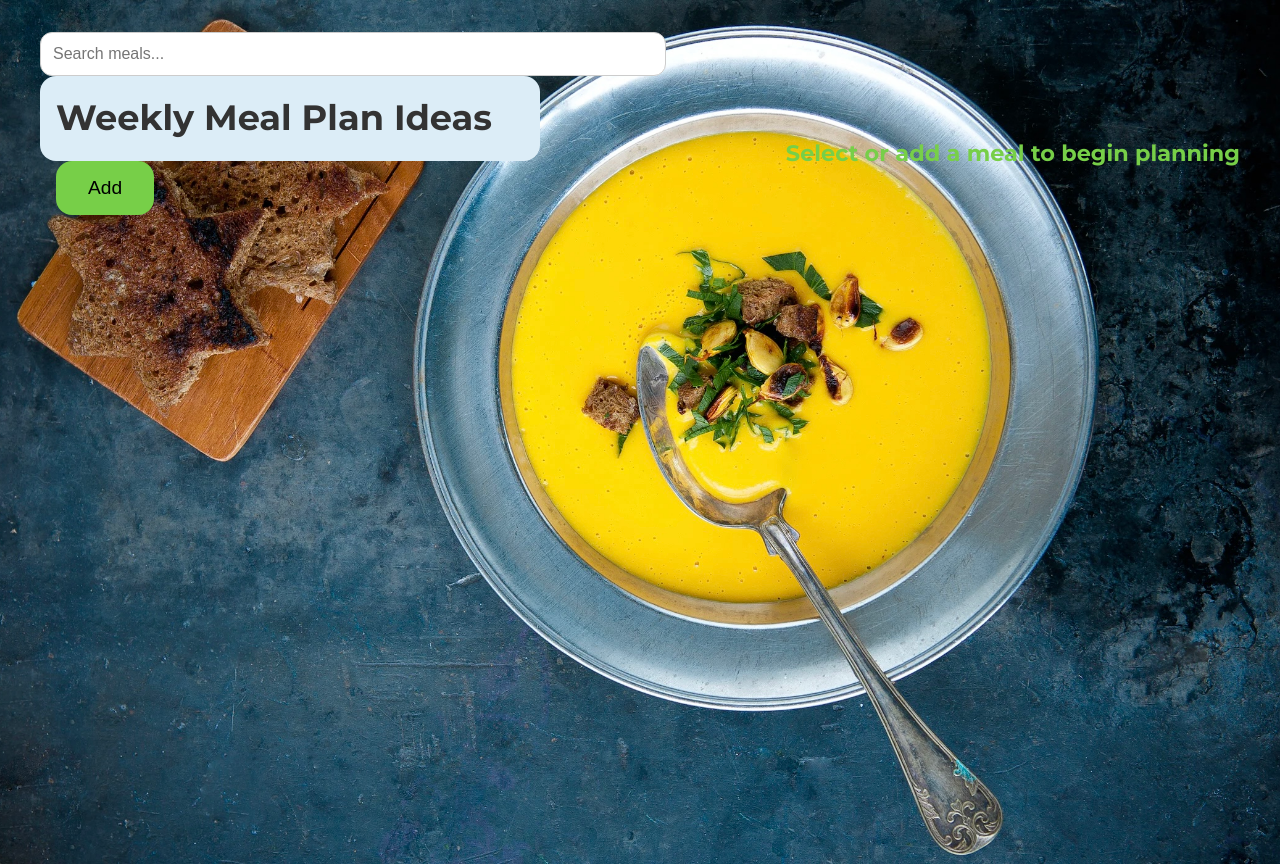
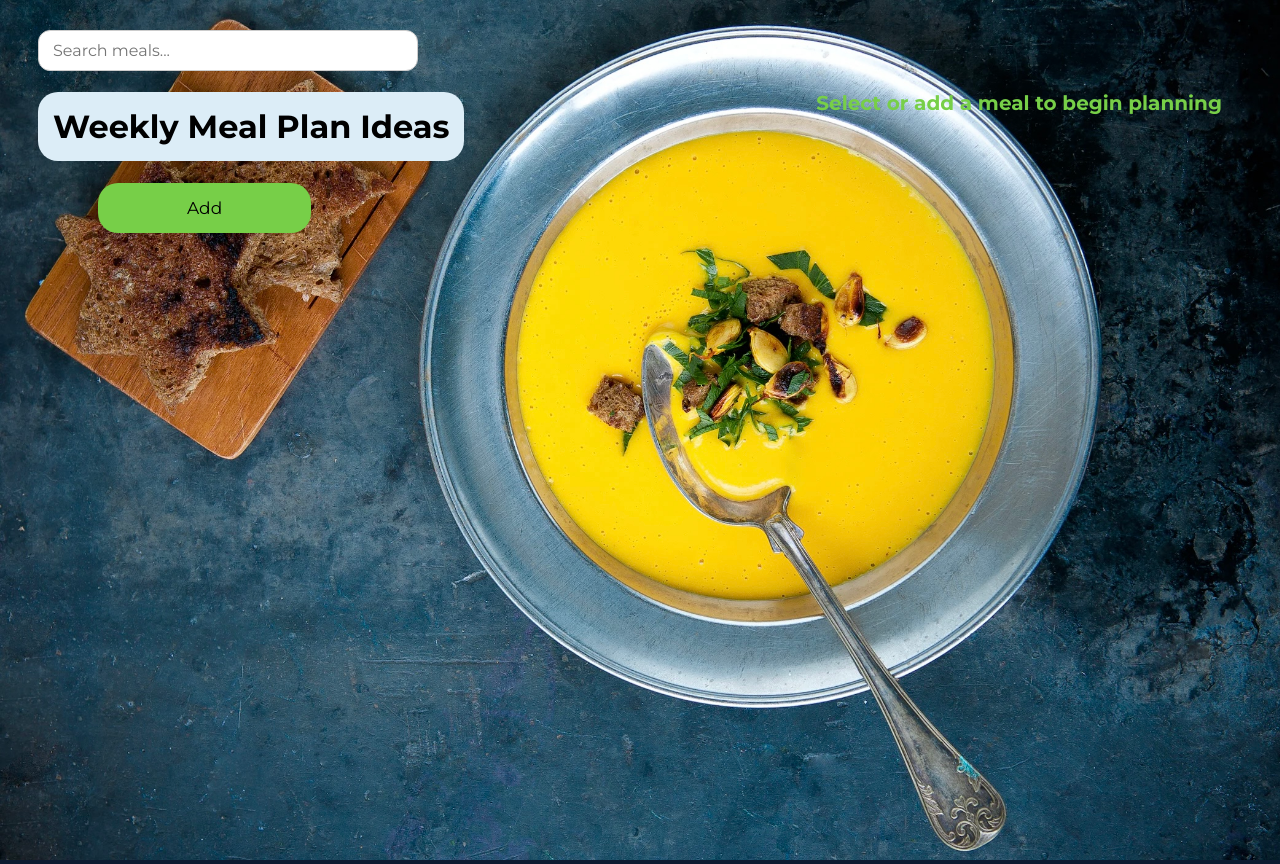
Before and after one commit to elenabztw/week-meal-plan-ideas, a React (Vite) app: page / in a window 1280 px wide. Built offline with nearby package versions, Linux system fonts and the light colour scheme.

Commit message:
Update App.css

```diff
--- a/src/App.css
+++ b/src/App.css
@@ -1,175 +1,164 @@
-/* Base styles: Mobile-first (phones) */
 body {
-  background: url(assets/food.jpg) no-repeat center/cover;
+  background: url(assets/food.jpg);
+  background-size: cover;
+  background-repeat: no-repeat;
   background-color: rgb(13, 26, 49);
-  margin: 0;
-  font-family: "Montserrat", sans-serif;
-  color: #333;
-  line-height: 1.5;
 }
 
 .App {
   display: flex;
   flex-direction: column;
   min-height: 100vh;
-  padding: 1rem;
+  margin: 30px;
 }
 
-/* Containers stack vertically on mobile */
 .container {
   display: flex;
-  flex-direction: column;
-  align-items: center;
-  text-align: center;
-  gap: 1rem;
-  width: 100%;
+  justify-content: space-between;
 }
 
-/* Headings */
 h1 {
+  font-family: "Montserrat", sans-serif;
   background-color: #dcedf7;
-  border-radius: 1rem;
-  padding: 1rem;
-  font-size: 1.5rem;
-  width: 100%;
-  max-width: 600px;
-  margin: 0 auto;
+  border-radius: 20px;
+  padding: 15px;
 }
 
-/* Buttons */
 .btn-add {
+  font-family: "Montserrat", sans-serif;
   background-color: #77cf48;
-  width: 100%;
-  border-radius: 1rem;
+  width: 50%;
+  margin-left: 60px;
+  margin-bottom: 15px;
+  border-radius: 20px;
   border: none;
-  font-size: 1rem;
-  padding: 0.9rem;
-  margin-bottom: 1rem;
-  cursor: pointer;
-  transition: background-color 0.3s ease;
-}
-
-.btn-add:hover {
-  background-color: #6aba40;
+  font-size: 17px;
+  padding: 15px;
 }
 
 .btn-delete {
+  font-family: "Montserrat", sans-serif;
   background: rgb(13, 26, 49);
-  border-radius: 1rem;
+  border-radius: 20px;
   border: 0;
-  font-size: 0.9rem;
-  font-weight: bold;
+  font-size: 10px;
+  font-weight: bolder;
   color: #fff;
-  padding: 0.6rem 1rem;
-  cursor: pointer;
-  transition: background-color 0.3s ease;
+  padding: 10px;
 }
 
-.btn-delete:hover {
-  background: #111b34;
+.search-bar {
+  border-radius: 12px;
+  border: 1px solid #ccc;
+  padding: 10px 14px;
+  font-size: 1rem;
+  font-family: "Montserrat", sans-serif;
+  outline: none;
+  transition: border-color 0.2s;
+  width: 350px;
 }
 
-/* Inputs */
-.search-bar,
-.myInput,
-textarea {
-  width: 100%;
-  max-width: 600px;
-  border-radius: 0.75rem;
-  border: 1px solid #ccc;
-  padding: 0.75rem;
-  font-size: 1rem;
-  outline: none;
-  transition: border-color 0.2s;
+.whole-plan {
+  width: 60%;
+  margin: 20px;
+  margin-top: 220px;
+}
+
+.myInput {
+  width: 80%;
+  height: 20px;
+  padding: 10px;
+  border-radius: 20px;
+  font-family: "Montserrat", sans-serif;
 }
 
 textarea {
+  display: block;
+  border: 1px solid #ddd;
+  margin-top: 30px;
+  width: 80%;
   height: 150px;
-  resize: vertical;
-}
-
-.whole-plan {
-  width: 100%;
-  max-width: 700px;
-  margin: 2rem auto;
-}
-
-/* Tags */
-.selected,
-.default {
-  padding: 0.3rem 0.8rem;
-  margin: 0.3rem;
-  display: inline-block;
-  border-radius: 0.5rem;
-  font-size: 0.9rem;
+  border-radius: 20px;
+  font-family: "Montserrat", sans-serif;
+  padding: 10px;
 }
 
 .selected {
   background-color: #fad106;
+  padding: 2px 10px;
+  margin: 5px;
+  font-family: "Montserrat", sans-serif;
 }
 
 .default {
   background-color: #dcedf7;
+  padding: 2px 10px;
+  margin: 5px;
+  font-family: "Montserrat", sans-serif;
 }
 
-/* Text */
 .text {
   color: #77cf48;
-  font-size: 1.2rem;
-  margin: 1rem 0;
-  font-weight: bold;
+  font-size: 20px;
+  margin: 20px;
+  font-weight: bolder;
+  font-family: "Montserrat", sans-serif;
 }
 
 .field {
-  font-size: 0.8rem;
+  font-size: 13px;
 }
 
-/* ---------- Tablet Styles (≥768px) ---------- */
-@media (min-width: 768px) {
+/* ---------- Mobile Responsive Styles ---------- */
+@media (max-width: 768px) {
   .App {
-    padding: 2rem;
+    margin: 15px;
   }
 
   .container {
-    flex-direction: row;
-    justify-content: space-between;
-    text-align: left;
-  }
-
-  h1 {
-    font-size: 2rem;
-  }
-
-  .btn-add {
-    width: auto;
-    padding: 1rem 2rem;
-    font-size: 1.1rem;
-    margin-left: 1rem;
+    flex-direction: column;
+    align-items: center;
+    text-align: center;
   }
 
   .search-bar,
   .myInput,
   textarea {
-    font-size: 1rem;
+    width: 95%;
+  }
+
+  .btn-add {
+    width: 80%;
+    margin-left: 0;
+    font-size: 15px;
+  }
+
+  .whole-plan {
+    width: 90%;
+    margin-top: 100px;
+  }
+
+  h1 {
+    font-size: 22px;
+    padding: 10px;
+  }
+
+  .text {
+    font-size: 16px;
   }
 }
 
-/* ---------- Desktop Styles (≥1024px) ---------- */
-@media (min-width: 1024px) {
-  .App {
-    max-width: 1200px;
-    margin: 0 auto;
-  }
-
+@media (max-width: 480px) {
   h1 {
-    font-size: 2.2rem;
+    font-size: 18px;
   }
 
   .btn-add {
-    font-size: 1.2rem;
+    font-size: 14px;
+    padding: 12px;
   }
 
-  .text {
-    font-size: 1.4rem;
+  .search-bar {
+    font-size: 0.9rem;
   }
 }
```
